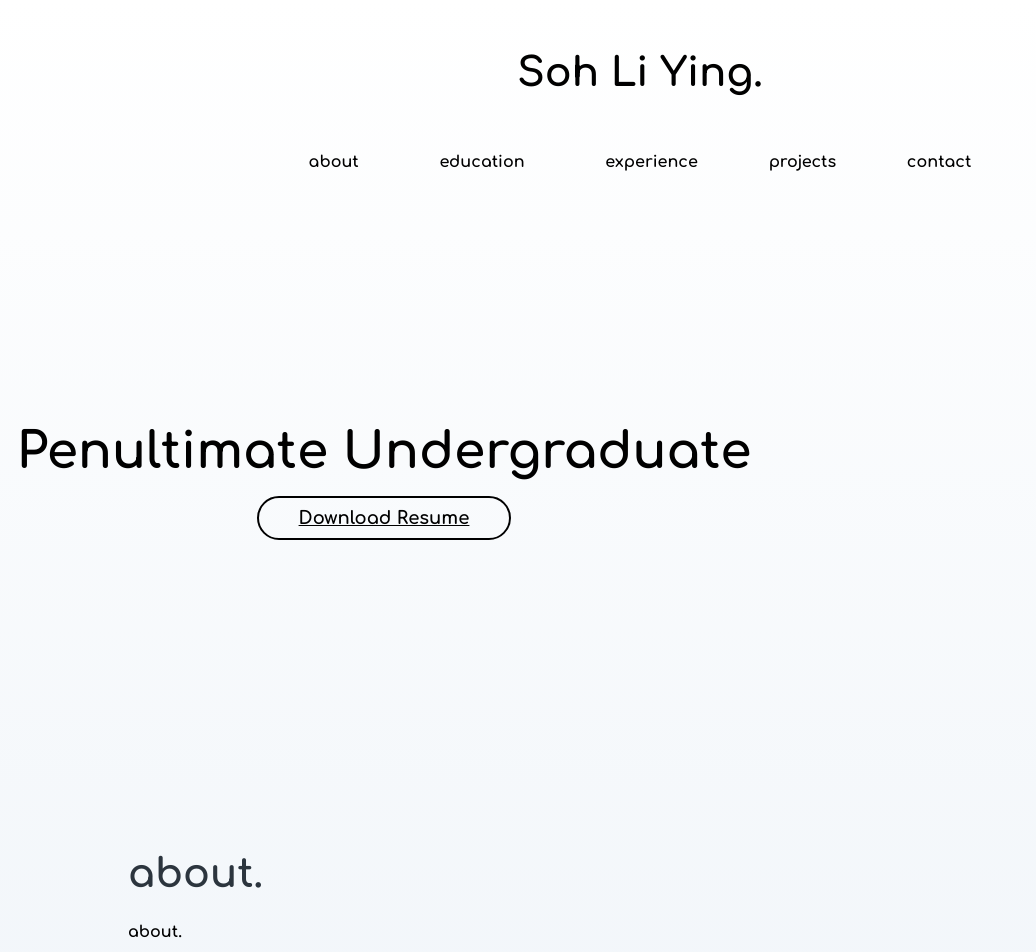
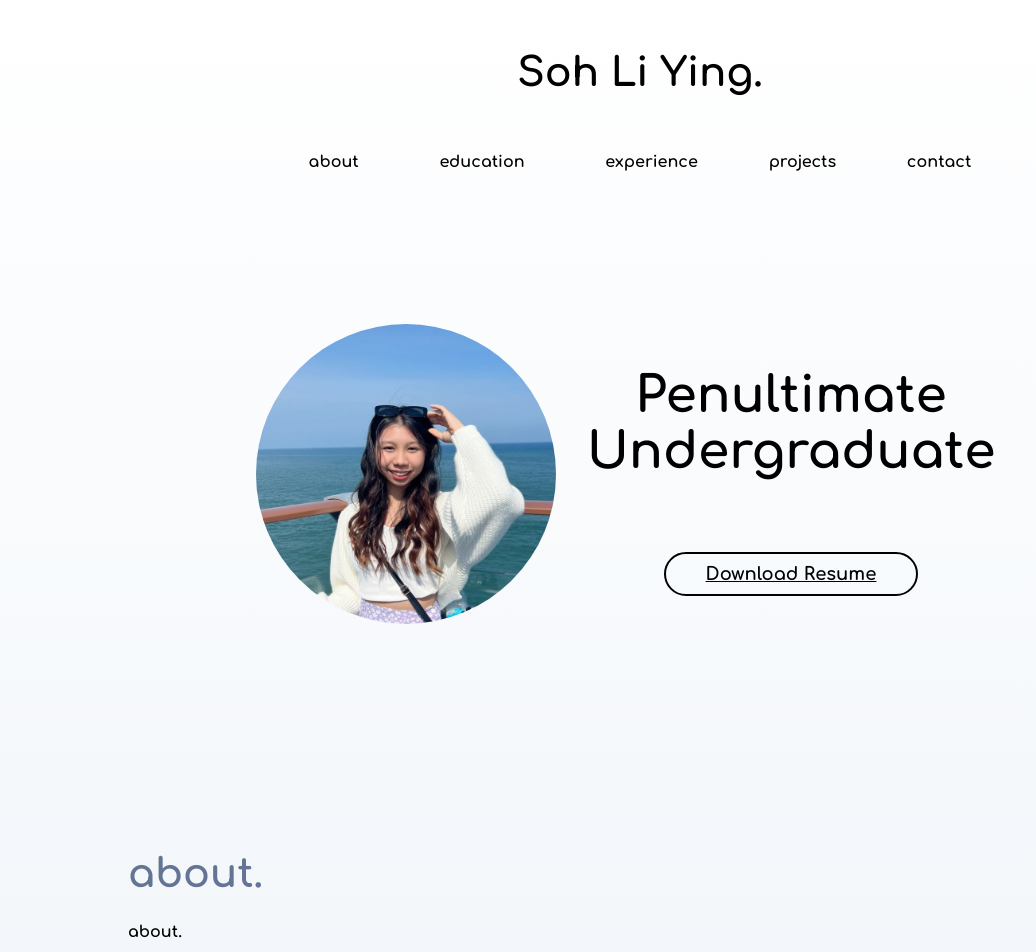
Before and after one commit to liyinnng/portfolio, a plain HTML site: page index.html in a window 1280 px wide. Shown: the top 952 px of the page, without its empty margins (0-1036 px from the left). Drawn offline with nearby package versions, Linux system fonts and the light colour scheme.

Commit message:
css and html changes

```diff
--- a/index.css
+++ b/index.css
@@ -62,6 +62,37 @@ body,html {
 #links a:hover {
     border-bottom:2px solid #000;
 }
+.portfolio-content {
+    display: flex;
+    align-items: center;
+    justify-content: center;
+    flex-direction: column;
+    padding: 15px;
+}
+.flex-container {
+    display: flex;
+    align-items: center;
+    justify-content: center;
+}
+.text-center {
+    text-align: center;
+}
+.left-content img {
+    border-radius: 50%;
+}
+.left-content, .right-content {
+    text-align: center;
+}
+.left-content {
+    margin-right: 2px;
+}
+
+#middle {
+    display: flex;
+    justify-content: center;
+    align-items: center;
+    height: 100vh;
+}
 #middle {
     width:100%;
     height:80vh;
@@ -83,7 +114,7 @@ body,html {
 }
 #portfolio div h1 {
     font-size:40px;
-    color: #2c353e;
+    color: #647494;
     font-family: 'Comfortaa', cursive;
 }
 #skills {
@@ -151,7 +182,7 @@ body,html {
     margin:30px 10px;
 }
 .btn_one:hover {
-    background:#DEE4E7;
+    background:#CED1DA;
     cursor:pointer;
     color:#000;
 }
@@ -162,18 +193,18 @@ body,html {
     color:#000;
     padding:10px 40px;
     border-radius:50px;
-    border:2px solid #fff;
+    border:2px solid #000;
     font-size:18px;
     font-family: 'Comfortaa', cursive;
     font-weight:bold;
-    background:#fff;
+    background:#DFE9EB;
     transition:0.4s ease-in-out;
     margin:30px 10px;
 }
 .btn_two:hover {
-    background:#000;
+    background:#CED1DA;
     cursor:pointer;
-    color:#fff;
+    color:#0C243C;
 }
 #details {
     margin:6vh 0px;
@@ -184,12 +215,12 @@ body,html {
     margin:40px 20px;
     padding:15px 18px;
     border-radius:50%;
-    background:#000;
+    background:#647494;
     transition:0.4s ease-in-out;
 }
 .btn_social:hover {
     color:#000;
-    background:#fff;
+    background:#CED1DA;
     cursor:pointer;
 }
 @media (max-width: 900px){
--- a/index.html
+++ b/index.html
@@ -29,10 +29,17 @@
     </div>
 
     <center>
-    <div id="middle">
+    <div id="middle" class="text-center">
         <div id="tagline" class="animated zoomIn" style="animation-delay:1.8s;">
-            Penultimate Undergraduate<br>
-            <a href="insert-resume-url.pdf" class="btn_one" download>Download Resume</a>
+           <div class="flex-container">
+                <div class="left-content">
+                    <img src="photo_2023-10-03_12-13-10.jpg" style="max-width: 300px;">
+                </div>
+                <div class="right-content">
+                    Penultimate Undergraduate<br><br>
+                    <a href="insert-resume-url.pdf" class="btn_one" download>Download Resume</a>
+                </div>
+          </div>
         </div>
     </div>
     </center>
```
Also changed, not shown: photo_2023-10-03_12-13-10.jpg (added).
